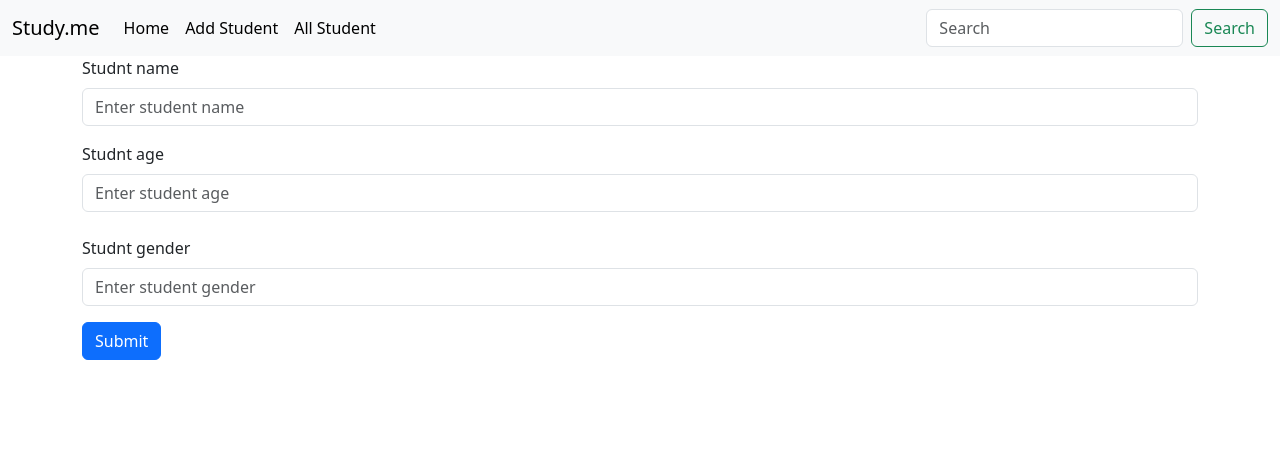
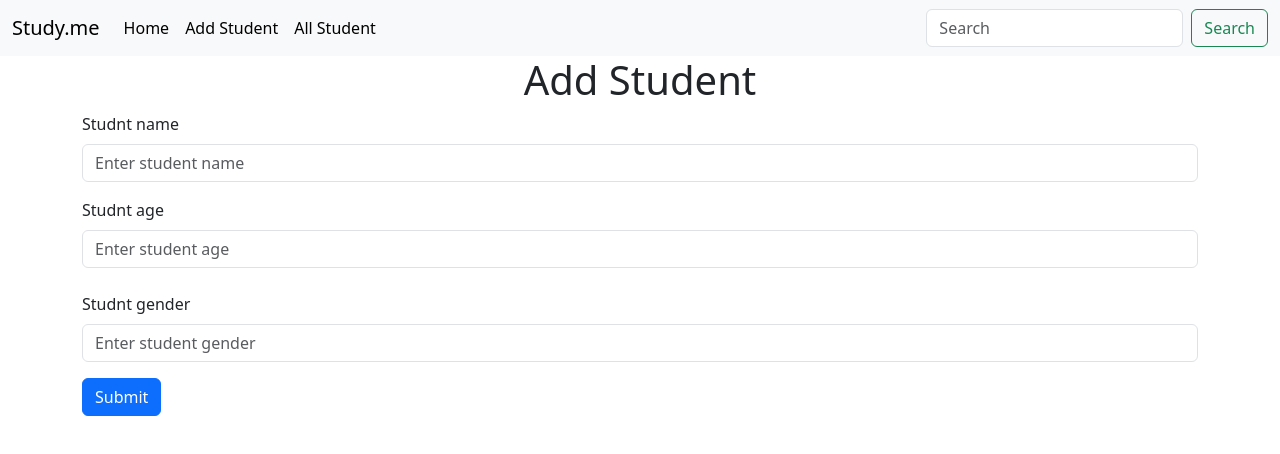
Before and after one commit to dulhara79/MERN-Student_Management_System, a React (Create React App) app in the folder frontend/: page /add in a window 1280 px wide. Shown: the top 454 px of the page. Built offline with nearby package versions, Linux system fonts and the light colour scheme.

Commit message:
Update addStudent.js

```diff
--- a/frontend/src/components/addStudent.js
+++ b/frontend/src/components/addStudent.js
@@ -1,10 +1,13 @@
 import React, { useState } from "react";
 import axios from "axios";
+import { useNavigate } from "react-router-dom";
 
 export default function AddStudent() {
   const [name, setName] = useState("");
   const [age, setAge] = useState("");
   const [gender, setGender] = useState("");
+
+  const Navigate = useNavigate();
 
   function sendData(e) {
     e.preventDefault();
@@ -21,9 +24,7 @@ export default function AddStudent() {
       .post("http://localhost:8070/student/add", newStudent)
       .then((res) => {
         alert("Student added");
-        // setName("");
-        // setAge("");
-        // setGender("");
+        Navigate("/");
       })
       .catch((err) => {
         alert(err);
@@ -32,6 +33,7 @@ export default function AddStudent() {
 
   return (
     <div>
+      <center><h1>Add Student</h1></center>
       <form className="container" onSubmit={sendData}>
         <div className="mb-3">
           <label for="name" className="form-label">
```
